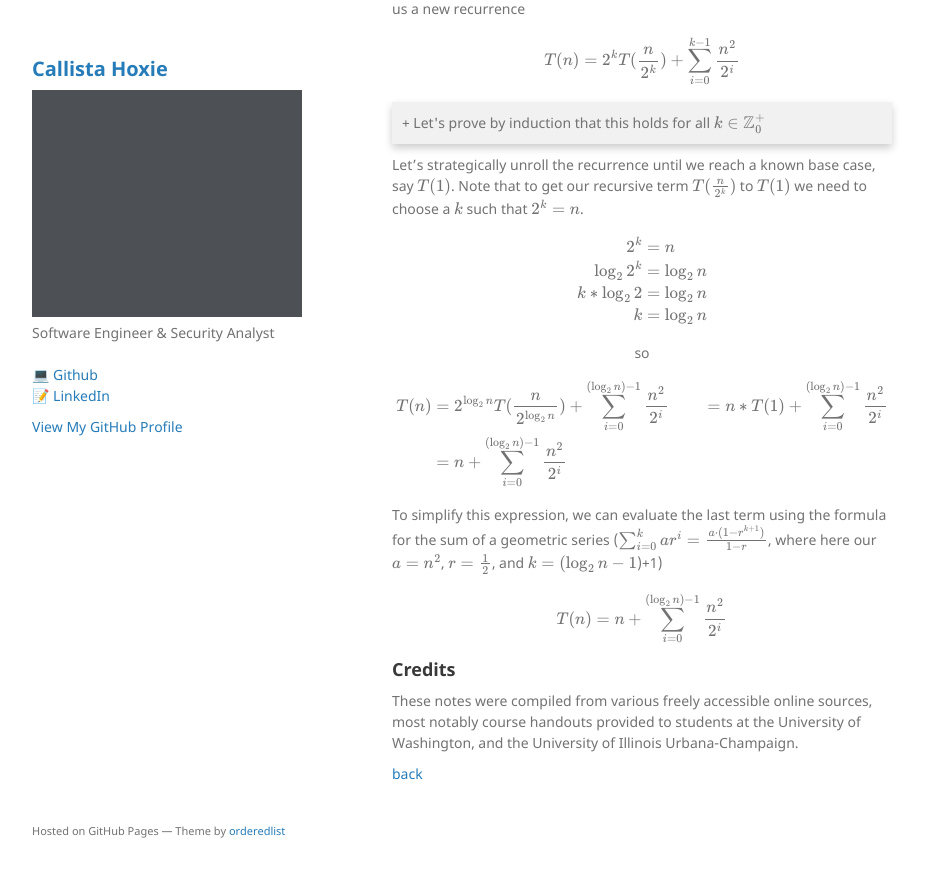
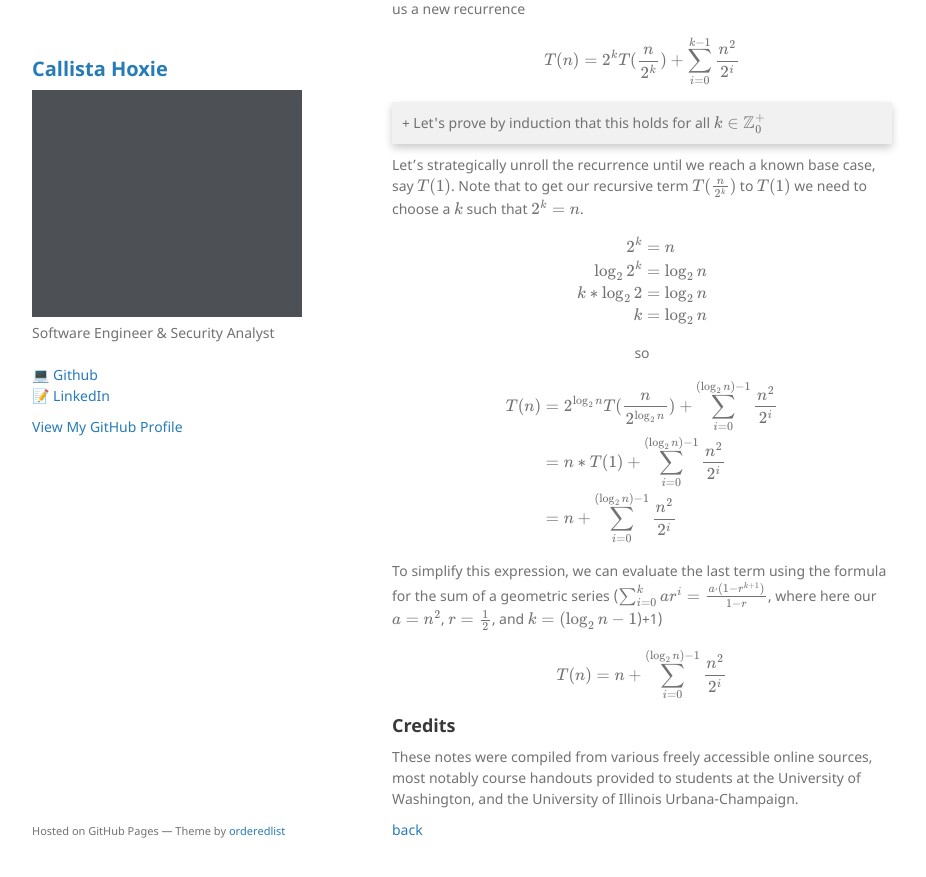
Before and after one commit to callistajosette/callistajosette.github.io, a Jekyll site: the page built from project-crease.md, in a window 1280 px wide and 900 px high, scrolled down 1995 px. Shown: the top 877 px of the window, without its empty margins (178-1104 px from the left). Built offline with Jekyll 4.4.1, drawn with Linux system fonts in a browser that asks for light colours; our own code applies the rules of GitHub Pages for plain Markdown files; before the commit the page ends 2839 px from its top, so only the background shows below that.

```diff
--- a/project-crease.md
+++ b/project-crease.md
@@ -177,9 +177,9 @@ $$
 so
 $$
 \begin{align*}
-T(n) & =2^{\log _{2} n}T(\frac{n}{2^{\log _{2} n}})+\sum_{i=0}^{(\log _{2} n)-1} \frac{n^{2}}{2^{i}}
-& =n*T(1)+\sum_{i=0}^{(\log _{2} n)-1} \frac{n^{2}}{2^{i}}\\
-& =n+\sum_{i=0}^{(\log _{2} n)-1} \frac{n^{2}}{2^{i}}\\
+T(n) & =2^{\log _{2} n}T(\frac{n}{2^{\log _{2} n}})+\sum_{i=0}^{(\log _{2} n)-1} \frac{n^{2}}{2^{i}} \\
+& =n*T(1)+\sum_{i=0}^{(\log _{2} n)-1} \frac{n^{2}}{2^{i}} \\
+& =n+\sum_{i=0}^{(\log _{2} n)-1} \frac{n^{2}}{2^{i}} \\
 \end{align*}
 $$
 </center>
```
